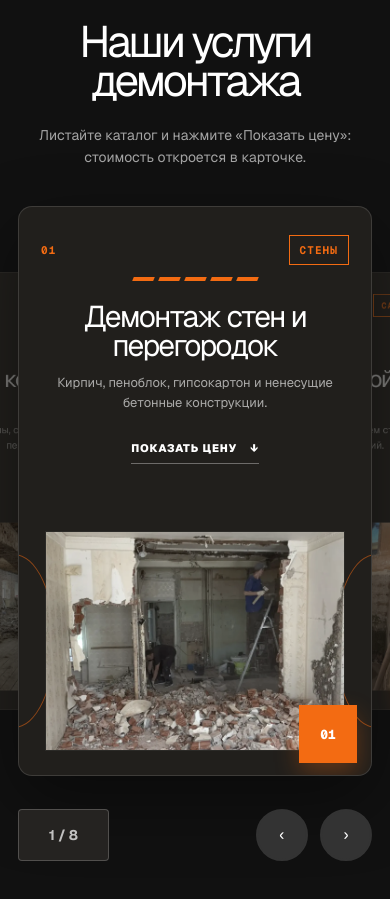
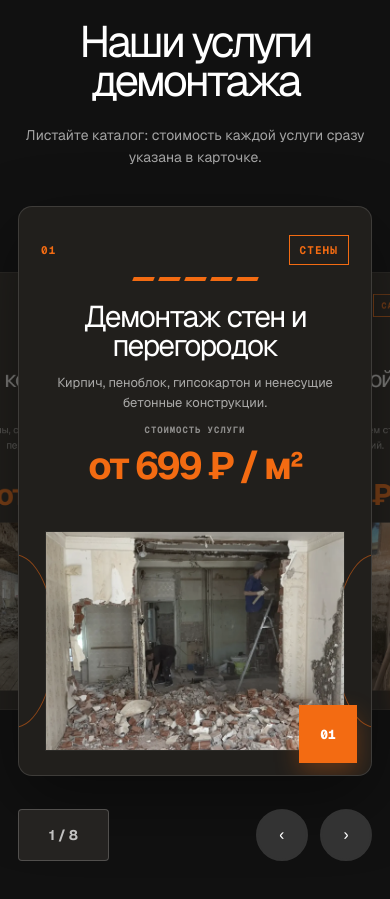
Before and after one commit to wm669vjvr2-ui/naumenko-demolition, a Next.js app: page / in a window 390 px wide. Shown: the part 2605-3504 px from the top of the page. Built offline with nearby package versions, Linux system fonts and the light colour scheme.

Commit message:
Show service prices by default

```diff
--- a/app/landing.module.css
+++ b/app/landing.module.css
@@ -131,12 +131,9 @@
 .serviceTicks i { width: 21px; height: 4px; display: block; background: var(--orange); transform: skewX(-22deg); }
 .serviceCard h3 { max-width: 600px; margin: 26px 0 16px; font-size: clamp(35px, 3.4vw, 53px); line-height: .98; letter-spacing: -.055em; }
 .serviceCard p { max-width: 590px; margin: 0 0 18px; color: rgba(255,255,255,.62); font-size: 16px; line-height: 1.52; }
-.serviceCard button { width: max-content; margin-top: auto; padding: 9px 0 6px; display: flex; align-items: center; gap: 13px; border: 0; border-bottom: 1px solid rgba(255,255,255,.34); background: transparent; color: white; cursor: pointer; font-size: 11px; font-weight: 850; letter-spacing: .07em; text-transform: uppercase; }
-.serviceCard button:hover { color: var(--orange); border-color: var(--orange); }
-.servicePrice { min-height: 150px; display: flex; flex-direction: column; align-items: flex-start; }
+.servicePrice { margin-top: auto; display: flex; flex-direction: column; align-items: flex-start; }
 .servicePrice > span { color: rgba(255,255,255,.5); font: 700 9px/1 var(--font-mono); letter-spacing: .1em; text-transform: uppercase; }
 .servicePrice > strong { margin-top: 12px; color: var(--orange); font-size: clamp(38px, 4vw, 61px); line-height: 1; letter-spacing: -.055em; }
-.servicePrice button { margin-top: auto; }
 .serviceVisual { position: relative; align-self: center; width: 100%; height: 320px; border: 1px solid rgba(84,84,84,.2); }
 .serviceVisual::before, .serviceVisual::after { content: ""; position: absolute; z-index: -1; top: 50%; width: 82px; height: 174px; border: 1px solid rgba(243,107,18,.5); border-radius: 50%; transform: translateY(-50%); }
 .serviceVisual::before { right: calc(100% - 9px); }
@@ -495,8 +492,7 @@
   .serviceTicks { order: 2; margin-top: 12px; }
   .serviceCard h3 { order: 3; max-width: 340px; margin: 20px 0 12px; font-size: 30px; }
   .serviceCard p { order: 4; max-width: 340px; margin-bottom: 14px; font-size: 13px; }
-  .serviceCard button { order: 5; margin-top: 5px; }
-  .servicePrice { width: 100%; min-height: 125px; align-items: center; }
+  .servicePrice { order: 5; width: 100%; margin-top: 0; align-items: center; }
   .servicePrice > strong { font-size: 38px; }
   .serviceVisual { order: 6; width: min(100%, 300px); height: 220px; margin: auto auto 0; }
   .serviceNavigation { width: 100%; margin: 28px auto 0; justify-content: flex-start; gap: 12px; }
--- a/app/page.tsx
+++ b/app/page.tsx
@@ -155,7 +155,6 @@ export default function Home() {
   const [selectedService, setSelectedService] = useState(services[4].title);
   const [openedTelegram, setOpenedTelegram] = useState(false);
   const [serviceSlide, setServiceSlide] = useState(0);
-  const [revealedService, setRevealedService] = useState<string | null>(null);
   const serviceTouchStart = useRef<number | null>(null);
 
   const directTelegram = useMemo(
@@ -163,18 +162,7 @@ export default function Home() {
     [],
   );
 
-  const chooseService = (title: string) => {
-    setSelectedService(title);
-    document.querySelector("#estimate")?.scrollIntoView({ behavior: "smooth" });
-  };
-
-  const revealServicePrice = (title: string) => {
-    setSelectedService(title);
-    setRevealedService(title);
-  };
-
   const moveServices = (direction: -1 | 1) => {
-    setRevealedService(null);
     setServiceSlide((current) => (current + direction + services.length) % services.length);
   };
 
@@ -270,7 +258,7 @@ export default function Home() {
         <div className={styles.servicesHeading}>
           <div className={styles.sectionLabel}>Услуги / 02</div>
           <h2>Наши услуги демонтажа</h2>
-          <p>Листайте каталог и нажмите «Показать цену»: стоимость откроется в карточке.</p>
+          <p>Листайте каталог: стоимость каждой услуги сразу указана в карточке.</p>
         </div>
         <div
           className={styles.serviceCarousel}
@@ -307,27 +295,11 @@ export default function Home() {
                     <div className={styles.serviceTop}><span>{service.number}</span><b>{service.tag}</b></div>
                     <div className={styles.serviceTicks} aria-hidden="true"><i /><i /><i /><i /><i /></div>
                     <h3>{service.title}</h3>
-                    {revealedService === service.title ? (
-                      <div className={styles.servicePrice} aria-live="polite">
-                        <span>Стоимость услуги</span>
-                        <strong>{service.price}</strong>
-                        <button type="button" onClick={() => chooseService(service.title)}>
-                          Рассчитать точную стоимость <span>↗</span>
-                        </button>
-                      </div>
-                    ) : (
-                      <>
-                        <p>{service.text}</p>
-                        <button
-                          type="button"
-                          tabIndex={offset === 0 ? 0 : -1}
-                          onClick={() => revealServicePrice(service.title)}
-                          aria-label={`Показать цену услуги: ${service.title}`}
-                        >
-                          Показать цену <span>↓</span>
-                        </button>
-                      </>
-                    )}
+                    <p>{service.text}</p>
+                    <div className={styles.servicePrice}>
+                      <span>Стоимость услуги</span>
+                      <strong>{service.price}</strong>
+                    </div>
                   </div>
                   <div className={styles.serviceVisual}>
                     <img src={service.image} alt={service.imageAlt} loading="lazy" decoding="async" />
@@ -348,7 +320,7 @@ export default function Home() {
                 <button
                   type="button"
                   className={index === serviceSlide ? styles.serviceDotActive : undefined}
-                  onClick={() => { setRevealedService(null); setServiceSlide(index); }}
+                  onClick={() => setServiceSlide(index)}
                   aria-label={`Показать услугу ${index + 1}: ${service.title}`}
                   aria-current={index === serviceSlide ? "true" : undefined}
                   key={service.number}
```
Also changed, not shown: 1 other file (tests, documents, lock files or other folders).
